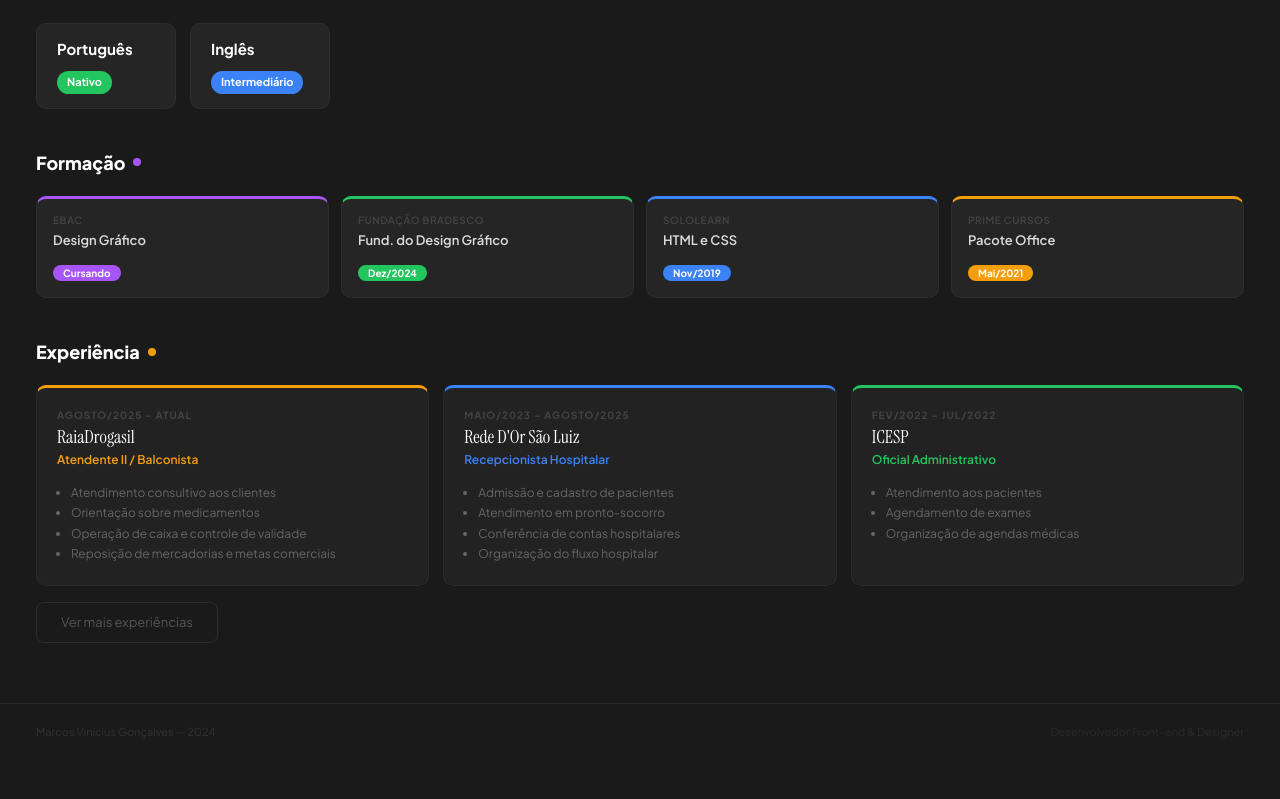
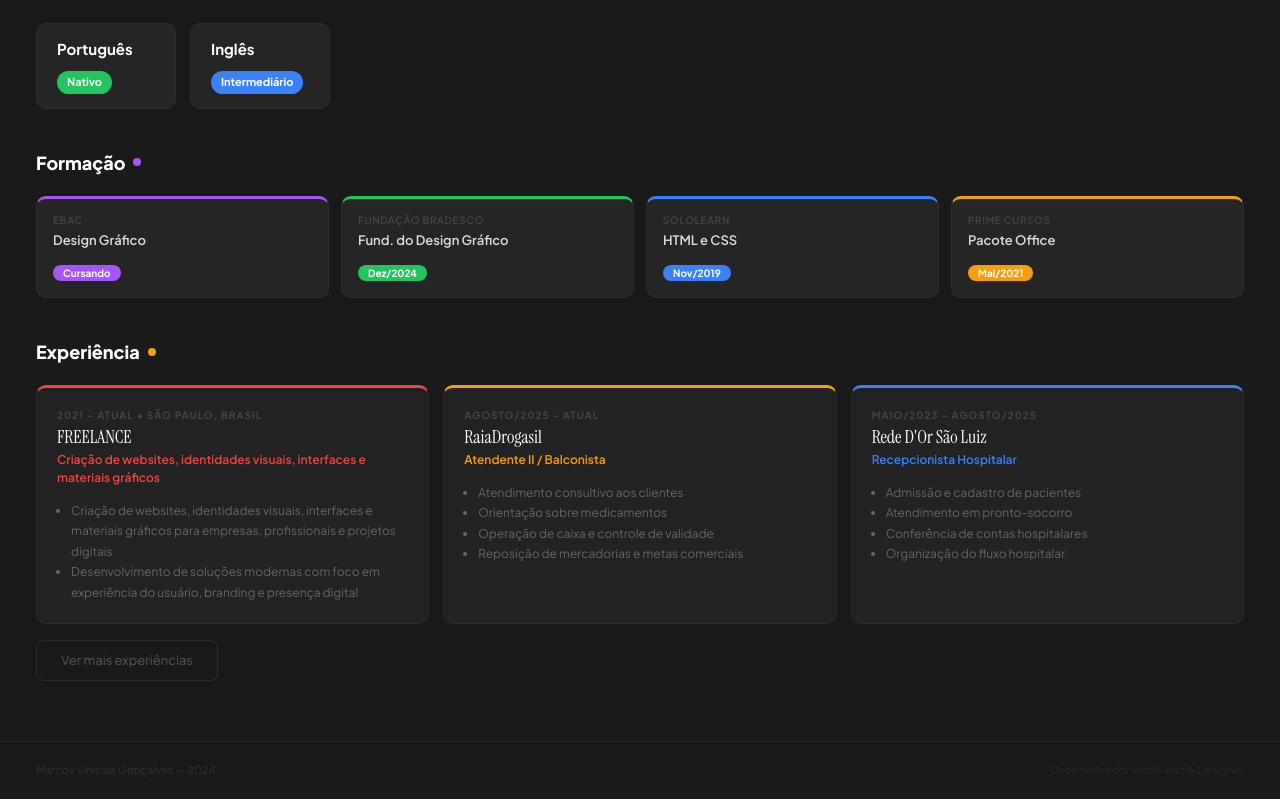
Before and after one commit to reinosoulcontato-boop/marcos.apresentation, a React (Vite) app: page / in a window 1280 px wide. Shown: the part 769-1568 px from the top of the page. Before the commit the page ends 1530 px from the top, so only its background shows below. Built offline with nearby package versions, Linux system fonts and the light colour scheme; the HTML template or start-up script is replaced by a standard one.

Commit message:
Add freelance experience section

```diff
--- a/src/App.tsx
+++ b/src/App.tsx
@@ -24,6 +24,16 @@ const SKILL_BUBBLES = [
 ]
 
 const jobs = [
+  {
+    empresa: 'FREELANCE',
+    cargo: 'Criação de websites, identidades visuais, interfaces e materiais gráficos',
+    periodo: '2021 – Atual • São Paulo, Brasil',
+    cor: RED,
+    atividades: [
+      'Criação de websites, identidades visuais, interfaces e materiais gráficos para empresas, profissionais e projetos digitais',
+      'Desenvolvimento de soluções modernas com foco em experiência do usuário, branding e presença digital',
+    ],
+  },
   {
     empresa: 'RaiaDrogasil',
     cargo: 'Atendente II / Balconista',
```
